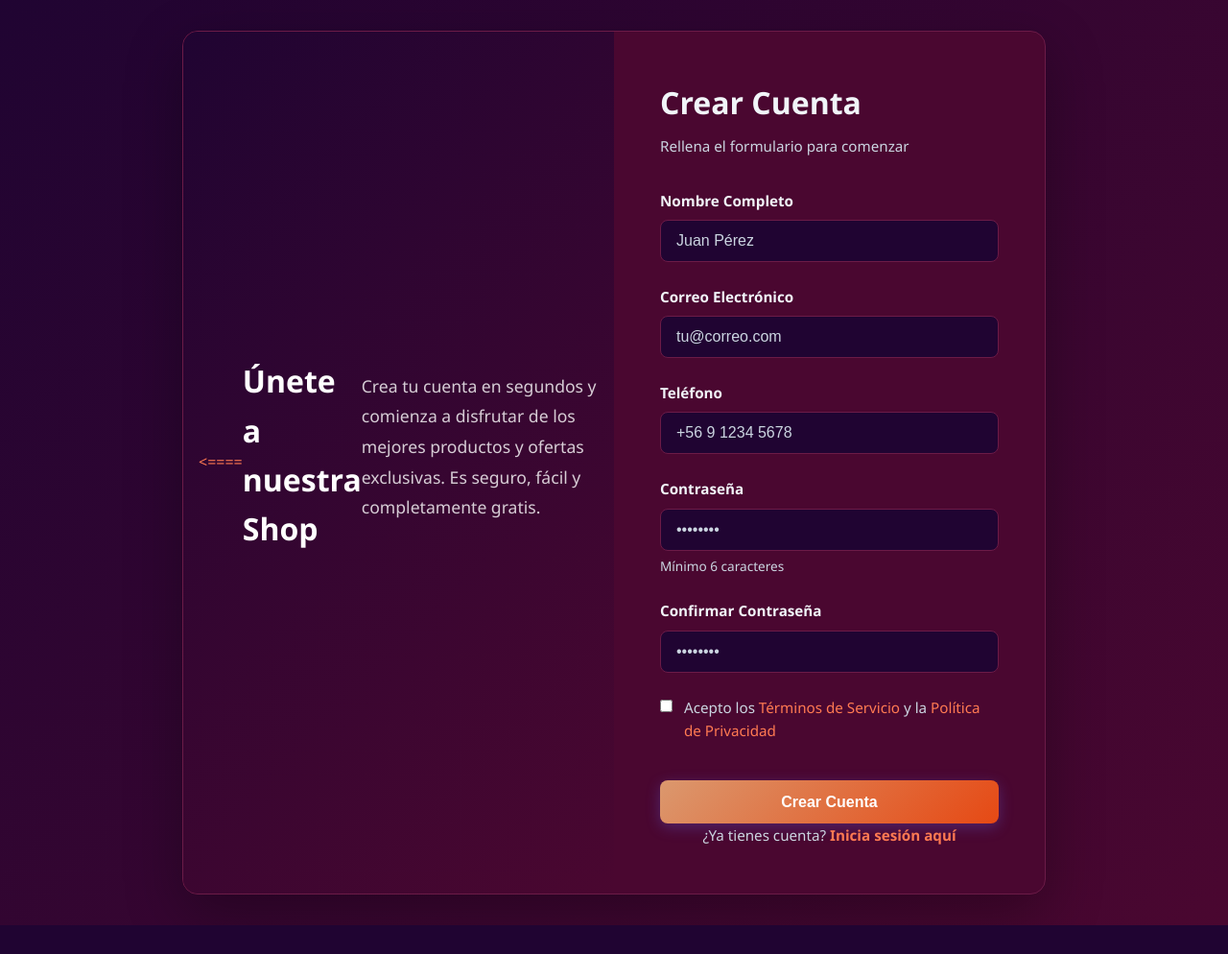
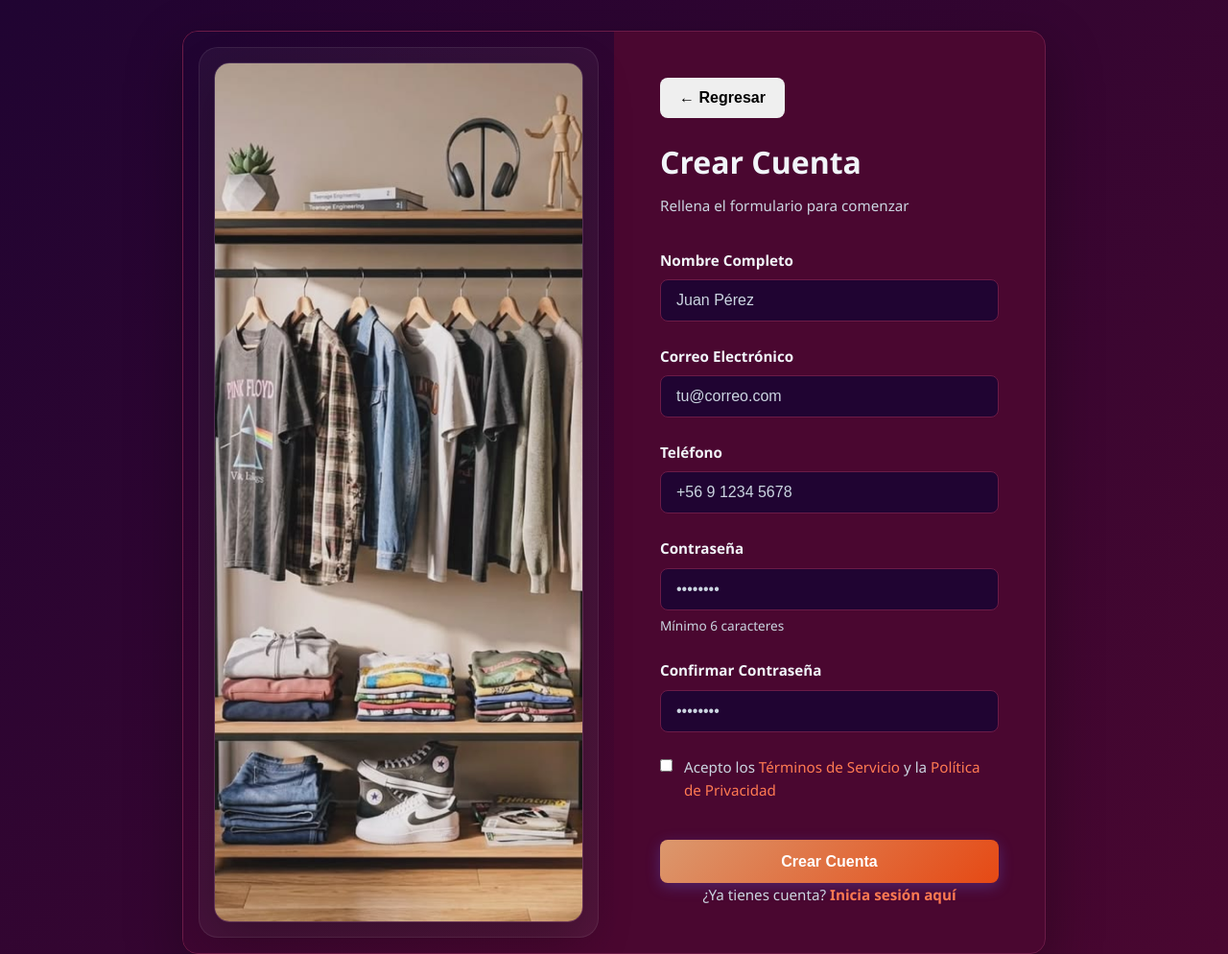
Before and after one commit to Santy1042/PF_Sistema_Gestion_Roles, a plain HTML site: page IU/register.html in a window 1280 px wide. Shown: the top 994 px of the page at 96% size. Before the commit the page ends 964 px from the top, so only its background shows below. Drawn offline with Linux system fonts and the light colour scheme.

Commit message:
register
se implementaron mejoras visuales en el panel de regirter

```diff
--- a/IU/register.html
+++ b/IU/register.html
@@ -10,24 +10,19 @@
 <body>
   <div class="auth-container">
     <div class="auth-wrapper">
-      <!-- Panel izquierdo decorativo -->
       <div class="auth-side">
-          <a href="index.html" class="form-tag"><====</a>
-
-          <h2>Únete a nuestra Shop</h2>
-          <p>Crea tu cuenta en segundos y comienza a disfrutar de los mejores productos y ofertas exclusivas. Es seguro, fácil y completamente gratis.</p>
-
-
-
-
+        <div class="image-panel">
+          <img src="img/ropa_exibida.jpg" alt="Exhibición de ropa" class="auth-image" />
+        </div>
       </div>
 
-      <!-- Panel derecho — formulario -->
       <div class="form-container">
         <div class="form-header">
-
-          <h2>Crear Cuenta</h2>
-          <p>Rellena el formulario para comenzar</p>
+          <button type="button" class="btn btn-secondary back-button" onclick="window.location.href='index.html'">← Regresar</button>
+          <div class="form-intro">
+            <h2>Crear Cuenta</h2>
+            <p>Rellena el formulario para comenzar</p>
+          </div>
         </div>
 
         <form id="registerForm">
@@ -108,7 +103,6 @@
   </div>
 
   <script>
-    // Validación del formulario y conexión con backend
     document.getElementById('registerForm').addEventListener('submit', async function(e) {
       e.preventDefault();
 
@@ -116,11 +110,9 @@
       const email = document.getElementById('email').value.trim();
       const password = document.getElementById('password').value;
       const confirmPassword = document.getElementById('confirmPassword').value;
-      const role = document.getElementById('role').value;
       const terms = document.getElementById('registerForm').elements['terms'].checked;
 
-      // Validaciones básicas
-      if (!fullname || !email || !password || !confirmPassword || !role) {
+      if (!fullname || !email || !password || !confirmPassword) {
         alert('Por favor rellena todos los campos');
         return;
       }
@@ -140,13 +132,11 @@
         return;
       }
 
-      // Dividir el nombre completo en firstName y lastName
       const nameParts = fullname.split(' ');
       const firstName = nameParts[0];
       const lastName = nameParts.slice(1).join(' ') || nameParts[0];
 
       try {
-        // Enviar registro al backend
         const response = await fetch('http://localhost:8080/api/auth/register', {
           method: 'POST',
           headers: {
@@ -168,8 +158,6 @@
 
         const data = await response.json();
         console.log('Registro exitoso:', data);
-
-        // Redirigir al index después del registro exitoso
         window.location.href = 'index.html';
       } catch (error) {
         console.error('Error:', error);
@@ -177,7 +165,6 @@
       }
     });
 
-    // Validación en tiempo real de contraseñas
     document.getElementById('confirmPassword').addEventListener('blur', function() {
       if (this.value && this.value !== document.getElementById('password').value) {
         this.style.borderColor = 'var(--error)';
@@ -186,15 +173,11 @@
       }
     });
 
-    // Funcionalidad de Google Registration
     document.querySelectorAll('.btn.btn-secondary').forEach(btn => {
       if (btn.textContent.trim() === 'Google') {
         btn.addEventListener('click', function(e) {
           e.preventDefault();
-          // Iniciar el flujo de Google OAuth para registro
           alert('Redirigiendo a Google para registro...\n\nEsta funcionalidad se conectará con tu backend para autenticación segura con Google.');
-          // En producción, aquí irá:
-          // window.location.href = 'http://localhost:8080/api/auth/google/register';
         });
       }
     });
--- a/IU/styles.css
+++ b/IU/styles.css
@@ -1,4 +1,3 @@
-/* ==================== RESET Y VARIABLES ==================== */
 * {
   margin: 0;
   padding: 0;
@@ -21,7 +20,6 @@
   --border-color: #6b1b47;
 }
 
-/* ==================== TIPOGRAFÍA Y BASE ==================== */
 html {
   scroll-behavior: smooth;
 }
@@ -44,7 +42,6 @@ a:hover {
   color: var(--primary);
 }
 
-/* ==================== HEADER Y NAVEGACIÓN ==================== */
 header {
   background: var(--surface);
   padding: 1.5rem 0;
@@ -102,7 +99,6 @@ nav {
   gap: 1rem;
 }
 
-/* ==================== BOTONES ==================== */
 .btn {
   padding: 0.75rem 1.5rem;
   border: none;
@@ -154,7 +150,6 @@ nav {
   color: white;
 }
 
-/* ==================== HERO SECTION ==================== */
 .hero {
   max-width: 1200px;
   margin: 0 auto;
@@ -198,7 +193,6 @@ nav {
   font-size: 1.1rem;
 }
 
-/* ==================== FEATURED PRODUCTS ==================== */
 .section {
   max-width: 1200px;
   margin: 0 auto;
@@ -288,7 +282,6 @@ nav {
   width: 100%;
 }
 
-/* ==================== FOOTER ==================== */
 footer {
   background: var(--surface);
   border-top: 1px solid var(--border-color);
@@ -332,7 +325,6 @@ footer {
   color: var(--text-secondary);
 }
 
-/* ==================== FORMS ==================== */
 .auth-container {
   min-height: 100vh;
   display: flex;
@@ -353,12 +345,13 @@ footer {
   overflow: hidden;
   box-shadow: 0 20px 60px rgba(0, 0, 0, 0.3);
   border: 1px solid var(--border-color);
+  min-height: 620px;
 }
 
 .auth-side {
   padding: 1rem;
   display: flex;
-  align-items: center;
+  align-items: stretch;
   justify-content: center;
   background: linear-gradient(135deg, var(--background), var(--surface));
 }
@@ -366,7 +359,6 @@ footer {
 .image-panel {
   width: 100%;
   height: 100%;
-  min-height: 480px;
   padding: 1rem;
   border-radius: 1.25rem;
   background: linear-gradient(135deg, rgba(255, 255, 255, 0.04), rgba(255, 255, 255, 0.06));
@@ -574,7 +566,6 @@ footer {
   margin-top: 1rem;
 }
 
-/* ==================== RESPONSIVE DESIGN ==================== */
 @media (max-width: 768px) {
   nav {
     padding: 0 1rem;
```
Also changed, not shown: IU/login.html (+0 -9 lines).
